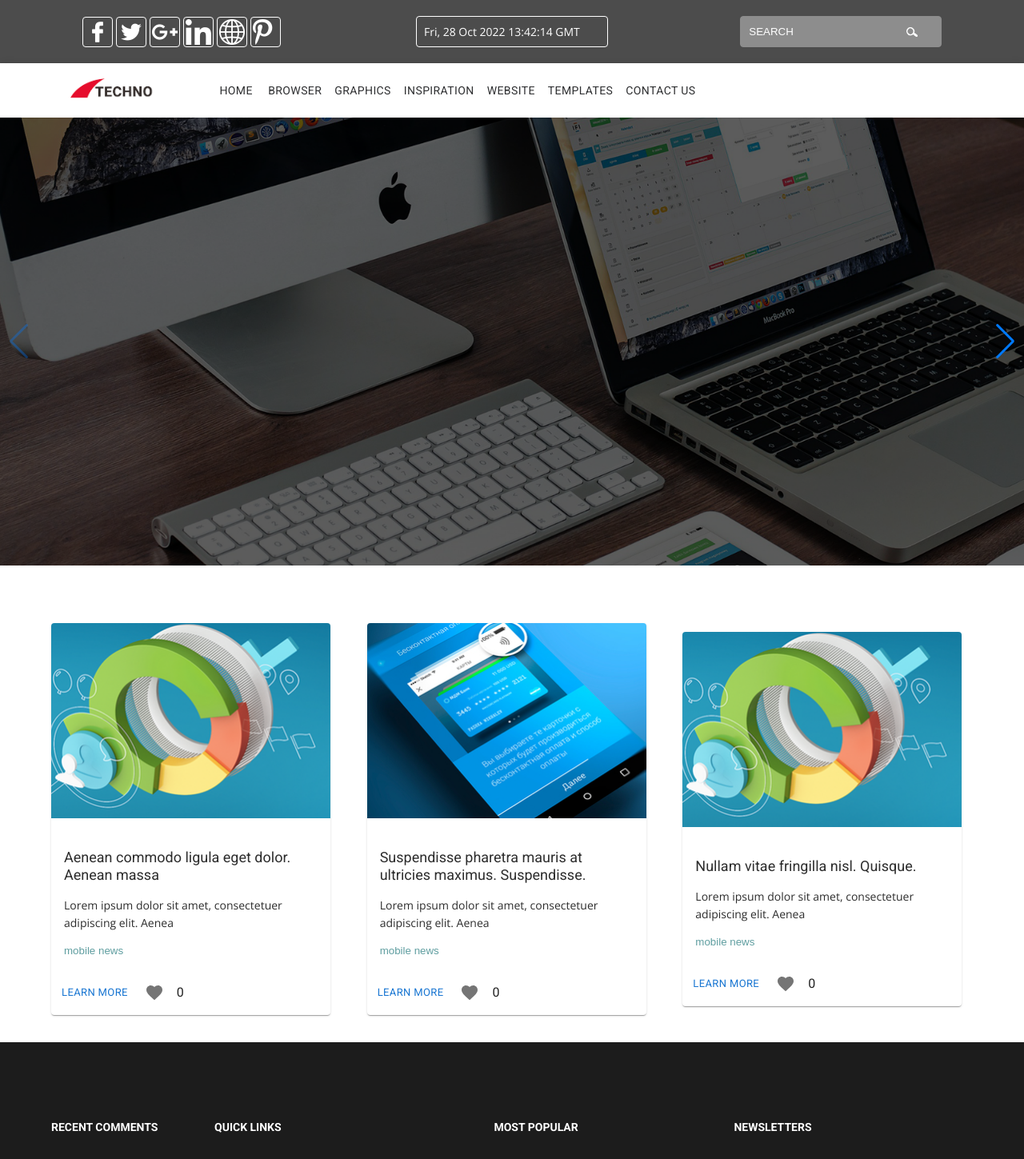
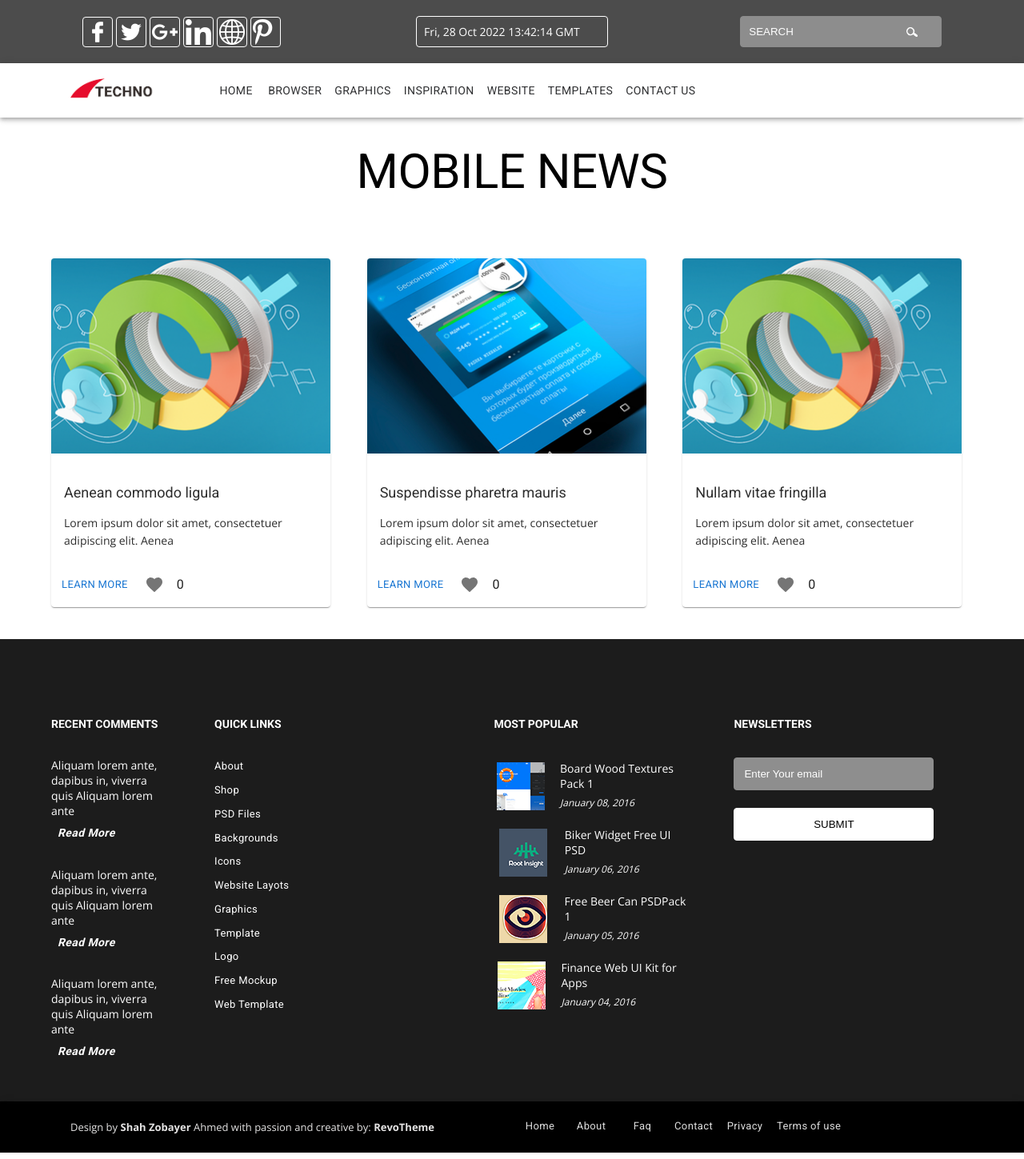
Before and after one commit to mvkochar/techno-blog, a React (Create React App) app: page /category in a window 1280 px wide. Shown: the top 1449 px of the page at 80% size. Built offline with nearby package versions, Linux system fonts and the light colour scheme.

Commit message:
edit PostListItem and Category

```diff
--- a/src/App.tsx
+++ b/src/App.tsx
@@ -20,7 +20,7 @@
   return (
     <>
       <Header />
-      <Slider />
+
       <Main categoryName= {categoryName} clickCategory = {clickCategory}/>
       <Footer/>
     </>
--- a/src/Components/Footer/Footer.css
+++ b/src/Components/Footer/Footer.css
@@ -1,6 +1,9 @@
 .footer {
   margin-top: 0;
   color: #fff;
+}
+.footer-link {
+  text-decoration: none;
 }
 .footer-info {
   background-color: #1c1c1c;
--- a/src/Components/Footer/Footer.scss
+++ b/src/Components/Footer/Footer.scss
@@ -1,6 +1,9 @@
 .footer {
   margin-top: 0;
   color: #fff;
+  &-link{
+    text-decoration: none;
+  }
   &-info{
     background-color: #1c1c1c;
     padding-bottom: 20px;
--- a/src/Components/Footer/FooterBar/FooterBar.tsx
+++ b/src/Components/Footer/FooterBar/FooterBar.tsx
@@ -1,5 +1,6 @@
 import React from "react";
 import { AppBar, Button, Toolbar, Container } from "@mui/material";
+import { Link } from "react-router-dom";
 
 const FooterBar = () => {
   return (
@@ -14,18 +15,36 @@
             Design by <span>Shah Zobayer</span> Ahmed with passion and creative
             by: <span>RevoTheme</span>
           </div>
-          <Button sx={{ color: "#dddddd", textTransform: "none", fontSize: "13px" }}>Home</Button>
-          <Button sx={{ color: "#dddddd", textTransform: "none", fontSize: "13px" }}>
+          <Link to={"/"} className = {"footer-link"} >
+            <Button
+              sx={{ color: "#dddddd", textTransform: "none", fontSize: "13px" }}
+            >
+              Home
+            </Button>
+          </Link>
+          <Button
+            sx={{ color: "#dddddd", textTransform: "none", fontSize: "13px" }}
+          >
             About
           </Button>
-          <Button sx={{ color: "#dddddd", textTransform: "none", fontSize: "13px" }}>Faq</Button>
-          <Button sx={{ color: "#dddddd", textTransform: "none", fontSize: "13px" }}>
+          <Button
+            sx={{ color: "#dddddd", textTransform: "none", fontSize: "13px" }}
+          >
+            Faq
+          </Button>
+          <Button
+            sx={{ color: "#dddddd", textTransform: "none", fontSize: "13px" }}
+          >
             Contact
           </Button>
-          <Button sx={{ color: "#dddddd", textTransform: "none", fontSize: "13px" }}>
+          <Button
+            sx={{ color: "#dddddd", textTransform: "none", fontSize: "13px" }}
+          >
             Privacy
           </Button>
-          <Button sx={{ color: "#dddddd", textTransform: "none", fontSize: "13px" }}>
+          <Button
+            sx={{ color: "#dddddd", textTransform: "none", fontSize: "13px" }}
+          >
             Terms of use
           </Button>
         </Toolbar>
--- a/src/Components/Header/Header.tsx
+++ b/src/Components/Header/Header.tsx
@@ -3,6 +3,7 @@
 import HeaderLogo from "./HeaderLogo";
 import SocialSearch from "./SocialSearch";
 import "./header.css";
+import { Link } from "react-router-dom";
 
 const Header = () => {
   return (
@@ -16,9 +17,11 @@
         <Container maxWidth="lg">
           <Toolbar>
             <HeaderLogo />
-            <Button sx={{ color: "#2f3032", textTransform: "uppercase" }}>
-              Home
-            </Button>
+            <Link to={"/"} className = "header-link">
+              <Button sx={{ color: "#2f3032", textTransform: "uppercase" }}>
+                Home
+              </Button>
+            </Link>
             <Button sx={{ color: "#2f3032", textTransform: "uppercase" }}>
               Browser
             </Button>
--- a/src/Components/Header/header.css
+++ b/src/Components/Header/header.css
@@ -1,3 +1,6 @@
+.header-link {
+  text-decoration: none;
+}
 .header-social {
   display: flex;
   justify-content: space-around;
--- a/src/Components/Header/header.scss
+++ b/src/Components/Header/header.scss
@@ -1,4 +1,7 @@
 .header {
+  &-link{
+    text-decoration: none;
+  }
   &-social {
     display: flex;
     justify-content:space-around;
--- a/src/Components/Main/Main.tsx
+++ b/src/Components/Main/Main.tsx
@@ -1,27 +1,36 @@
-import React from "react"
-import { Routes, Route } from "react-router-dom"
-import Home from "../../pages/Home/Home"
-import Category from "../../pages/Category/Category"
+import React from "react";
+import { Routes, Route } from "react-router-dom";
+import Home from "../../pages/Home/Home";
+import Category from "../../pages/Category/Category";
 
 type Props = {
-    categoryName: string
+  categoryName: string;
   clickCategory: (name: string) => void;
-  }
+};
 
 const Main = (props: Props) => {
   return (
-        <main>
     <Routes>
       <Route
         path="/"
-                        element={<Home clickCategory={props.clickCategory} categoryName = {props.categoryName}/>}
+        element={
+          <Home
+            clickCategory={props.clickCategory}
+            categoryName={props.categoryName}
           />
-                    <Route path="category" element={<Category categoryName= {props.categoryName} clickCategory = {props.clickCategory}/>} />
+        }
+      />
+      <Route
+        path="category"
+        element={
+          <Category
+            categoryName={props.categoryName}
+            clickCategory={props.clickCategory}
+          />
+        }
+      />
+    </Routes>
+  );
+};
 
-                </Routes>
-
-        </main>
-    )
-}
-
-export default Main
+export default Main;
--- a/src/Components/Posts/PostsArray.ts
+++ b/src/Components/Posts/PostsArray.ts
@@ -10,7 +10,7 @@
   {
     id: 1,
     image: "./images/post1.png",
-    title: "Aenean commodo ligula eget dolor. Aenean massa",
+    title: "Aenean commodo ligula",
     description:
       "Lorem ipsum dolor sit amet, consectetuer adipiscing elit. Aenea",
     category: "mobile news",
@@ -18,7 +18,7 @@
   {
     id: 2,
     image: "./images/post2.png",
-    title: "Vivamus venenatis faucibus orci. Nam tincidunt, quam.",
+    title: "Vivamus venenatis faucibus",
     description:
       "Lorem ipsum dolor sit amet, consectetuer adipiscing elit. Aenea",
     category: "transport news",
@@ -26,7 +26,7 @@
   {
     id: 3,
     image: "./images/post3.png",
-    title: "Suspendisse commodo dignissim tellus, ac consequat ligula",
+    title: "Suspendisse commodo dignissim",
     description:
       "Lorem ipsum dolor sit amet, consectetuer adipiscing elit. Aenea",
     category: "global news",
@@ -34,7 +34,7 @@
   {
     id: 4,
     image: "./images/post4.png",
-    title: "Suspendisse pharetra mauris at ultricies maximus. Suspendisse.",
+    title: "Suspendisse pharetra mauris",
     description:
       "Lorem ipsum dolor sit amet, consectetuer adipiscing elit. Aenea",
     category: "mobile news",
@@ -42,7 +42,7 @@
   {
     id: 5,
     image: "./images/post5.png",
-    title: "Duis sapien arcu, auctor vel commodo id.",
+    title: "Duis sapien arcu",
     description:
       "Lorem ipsum dolor sit amet, consectetuer adipiscing elit. Aenea",
     category: "transport news",
@@ -50,7 +50,7 @@
   {
     id: 6,
     image: "./images/post6.png",
-    title: "Maecenas id nisi justo. Morbi tincidunt luctus.",
+    title: "Maecenas id nisi justo",
     description:
       "Lorem ipsum dolor sit amet, consectetuer adipiscing elit. Aenea",
     category: "global news",
@@ -58,7 +58,7 @@
   {
   id: 7,
     image: "./images/post1.png",
-    title: "Nullam vitae fringilla nisl. Quisque.",
+    title: "Nullam vitae fringilla",
     description:
       "Lorem ipsum dolor sit amet, consectetuer adipiscing elit. Aenea",
     category: "mobile news",
@@ -66,7 +66,7 @@
   {
     id: 8,
     image: "./images/post2.png",
-    title: "Sed et nunc sed nunc venenatis luctus.",
+    title: "Sed et nunc sed nunc",
     description:
       "Lorem ipsum dolor sit amet, consectetuer adipiscing elit. Aenea",
     category: "transport news",
@@ -74,7 +74,7 @@
   {
     id: 9,
     image: "./images/post3.png",
-    title: "Integer id diam odio. Ut metus orci.",
+    title: "Integer id diam odio",
     description:
       "Lorem ipsum dolor sit amet, consectetuer adipiscing elit. Aenea",
     category: "global news",
--- a/src/Components/Posts/PostsListItem.tsx
+++ b/src/Components/Posts/PostsListItem.tsx
@@ -11,43 +11,50 @@
 import { Typography } from "@mui/material";
 import { Link } from "react-router-dom";
 
-
-
-
 type Props = {
   image: string;
   title: string;
   description: string;
   category: string;
+  isViewedCategoryLink ?: boolean;
   clickCategory: (name: string) => void;
 };
 
-const PostsListItem = (props: Props) => {
-  const[likedCount, setLikedCount] = React.useState(0)
+const PostsListItem = ( {image, title, description, category, isViewedCategoryLink = true, clickCategory} : Props) => {
+  const [likedCount, setLikedCount] = React.useState(0);
 
-const likeClick = () => {
-  setLikedCount(likedCount + 1)
-}
+  const likeClick = () => {
+    setLikedCount(prevState => {
+      // Object.assign would also work
+      return prevState + 1
+    });
+  };
 
   return (
     <article>
       <Card className="post">
-        <CardMedia component="img" image={props.image} alt={props.title} />
+        <CardMedia component="img" image={image} alt={title} />
         <CardContent>
-          <div className="post-title">{props.title}</div>
-          <div className="post-description">{props.description}</div>
-          <Link to={"/category"}> <button className="post-category" onClick={()=> props.clickCategory(props.category)}>     {props.category} </button> </Link>
-
-
+          <div className="post-title">{title}</div>
+          <div className="post-description">{description}</div>
+          { isViewedCategoryLink &&
+          <Link to={"/category"}>
+            {" "}
+            <button
+              className="post-category"
+              onClick={() => clickCategory(category)}
+            >
+              {" "}
+              {category}{" "}
+            </button>{" "}
+          </Link> }
         </CardContent>
         <CardActions>
           <Button size="small">Learn More</Button>
           <IconButton aria-label="add to favorites" onClick={likeClick}>
             <FavoriteIcon />
           </IconButton>
-          <Typography>
-             {likedCount}
-          </Typography>
+          <Typography>{likedCount}</Typography>
         </CardActions>
       </Card>
     </article>
--- a/src/pages/Category/Category.tsx
+++ b/src/pages/Category/Category.tsx
@@ -1,31 +1,41 @@
-import { Container, Grid } from "@mui/material";
-import { type } from "@testing-library/user-event/dist/type";
+import { Container, Grid, Typography } from "@mui/material";
 import React from "react";
 import PostsArray from "../../Components/Posts/PostsArray";
 import PostsListItem from "../../Components/Posts/PostsListItem";
 
 type Props = {
-  categoryName: string
+  categoryName: string;
   clickCategory: (name: string) => void;
-
-}
+};
 
 const Category = (props: Props) => {
   return (
     <>
       <Container maxWidth="lg">
+        <Typography
+          variant="h2"
+          mt={4}
+          mb={5}
+          textTransform={"uppercase"}
+          textAlign={"center"}
+        >
+          {props.categoryName}
+        </Typography>
         <Grid
           container
           spacing={4}
           direction="row"
           justifyContent="center"
-        alignItems="center"
-        mt={5}
-        mb={5}
+          alignItems="flex-start"
+          mt={3}
+          mb={12}
         >
-      { PostsArray.filter(elem => elem.category === props.categoryName).map((post) => (
-          <Grid item xs={12} sm={6} md={4} key={post.id}>
+          {PostsArray.filter(
+            (elem) => elem.category === props.categoryName
+          ).map((post) => (
+            <Grid item xs={12} sm={6} md={4} key={post.id} pt={0}>
               <PostsListItem
+                isViewedCategoryLink={false}
                 clickCategory={props.clickCategory}
                 image={post.image}
                 title={post.title}
@@ -34,12 +44,9 @@
               />
             </Grid>
           ))}
-
         </Grid>
       </Container>
     </>
-
-
   );
 };
 
--- a/src/pages/Home/Home.tsx
+++ b/src/pages/Home/Home.tsx
@@ -1,21 +1,27 @@
-import { Container } from "@mui/system"
-import React from "react"
-import PostsList from "../../Components/Posts/PostsList"
+import { Container } from "@mui/system";
+import React from "react";
+import PostsList from "../../Components/Posts/PostsList";
+import Slider from "../../Components/Slider/Slider";
 
 type Props = {
   clickCategory: (name: string) => void;
-  categoryName : string
-}
-
+  categoryName: string;
+};
 
 const Home = (props: Props) => {
-    return (
-        <main>
-            <Container maxWidth ="lg">
-                <PostsList clickCategory={props.clickCategory} categoryName = {props.categoryName}/>
-            </Container>
-        </main>
-    )
-}
+  return (
+    <>
+      <Slider />
+      <main>
+        <Container maxWidth="lg">
+          <PostsList
+            clickCategory={props.clickCategory}
+            categoryName={props.categoryName}
+          />
+        </Container>
+      </main>
+    </>
+  );
+};
 
-export default Home
+export default Home;
```
Also changed, not shown: 2 other files (tests, documents, lock files or other folders). Lines whose indentation alone changed are shown as unchanged.
